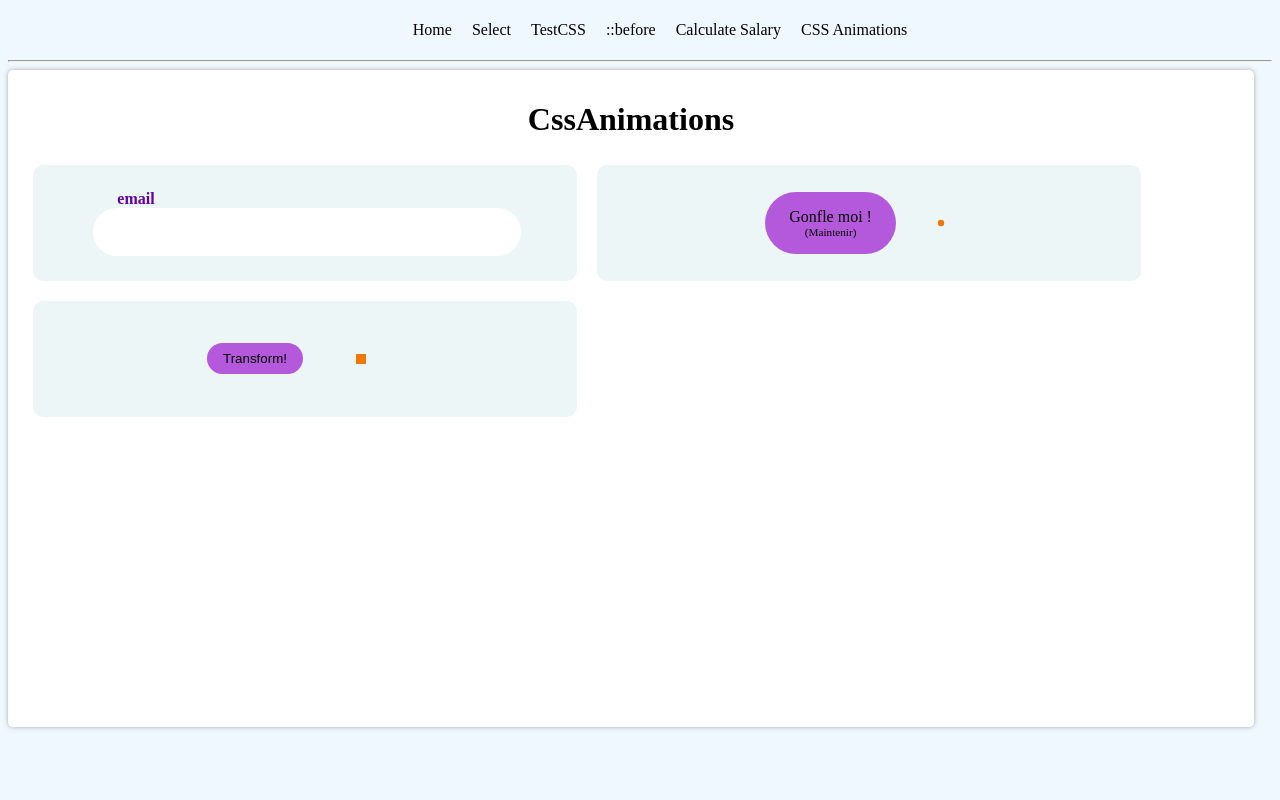
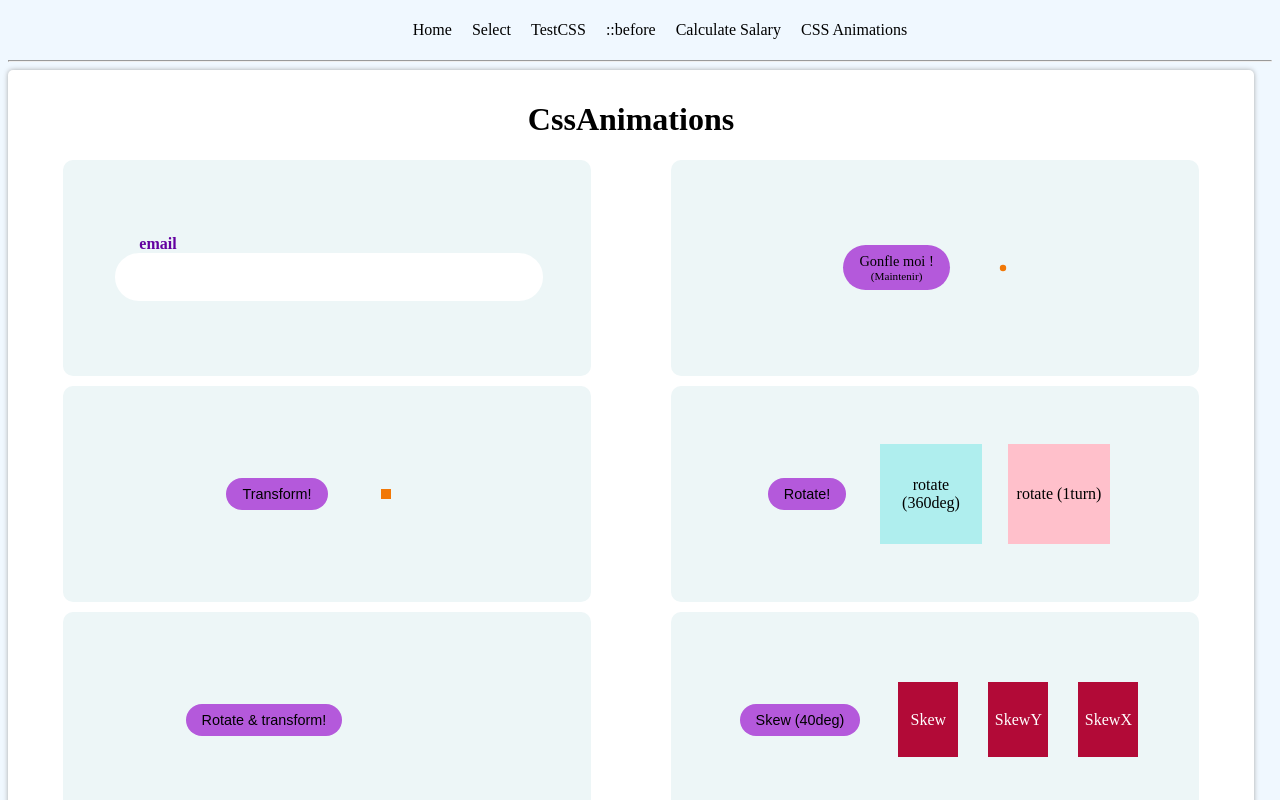
Before and after one commit to bast44trl/vite-training, a React (Vite) app: page /cssAnimations in a window 1280 px wide. Shown: the top 800 px of the page. Built offline with nearby package versions, Linux system fonts and the light colour scheme.

Commit message:
added rotate scale and skew animations

```diff
--- a/src/components/CssAnimations/CssAnimations.tsx
+++ b/src/components/CssAnimations/CssAnimations.tsx
@@ -15,16 +15,41 @@ function CssAnimations() {
         </div>
       </div>
       <div className="container">
-        <div className="btn__blow">
+        <div className="btn blow">
           <span>Gonfle moi !</span>
           <span id="mtn">(Maintenir)</span>
         </div>
         <div className="ball"></div>
       </div>
       <div className="container">
-        <button className="btn__boop">Transform!</button>
+        <button className="btn boop">Transform!</button>
         <div className="box">
           <span>Boop!</span>
+        </div>
+      </div>
+      <div className="container">
+        <button className="btn rot">Rotate!</button>
+        <div className="boxes">
+          <div className="boxes__base boxes--rotDegrees">rotate (360deg)</div>
+          <div className="boxes__base boxes--rotTurns">rotate (1turn)</div>
+        </div>
+      </div>
+      <div className="container">
+        <button className="btn combine">Rotate & transform!</button>
+        <div>
+          <span>Boop!</span>
+        </div>
+      </div>
+      <div className="container">
+        <button className="btn skew">Skew (40deg)</button>
+        <div>
+          <span>Skew</span>
+        </div>
+        <div>
+          <span>SkewY</span>
+        </div>
+        <div>
+          <span>SkewX</span>
         </div>
       </div>
     </div>
--- a/src/components/CssAnimations/cssAnimations.scss
+++ b/src/components/CssAnimations/cssAnimations.scss
@@ -5,6 +5,7 @@
   width: 95vw;
   padding: 10px 15px 300px;
   display: flex;
+  justify-content: space-around;
   flex-wrap: wrap;
 }
 
@@ -22,9 +23,11 @@ $cd-danger: #b20a37;
 .container {
   background-color: rgb(237, 246, 247);
   width: 40vw;
-  height: 100px;
-  padding: 0.5rem 1rem;
-  margin: 10px;
+  min-width: 300px;
+  min-height: 100px;
+  height: 25vh;
+  padding: 0.5rem;
+  margin: 5px;
   border-radius: 10px;
   display: flex;
   flex-wrap: wrap;
@@ -65,14 +68,17 @@ $cd-danger: #b20a37;
 $cd-primary: rgb(180, 89, 219);
 $cd-secondary: rgb(241, 120, 7);
 $ball-size: 4rem;
-
-.btn__blow {
+.btn {
   background: $cd-primary;
-  font-size: 1rem;
+  font-size: 0.9rem;
   cursor: pointer;
-  padding: 1rem 1.5rem;
+  padding: 0.5rem 1rem;
   border-radius: 10rem;
   max-width: 25vw;
+  border: none;
+  margin: 0.5rem;
+}
+.blow {
   &:active + .ball {
     transform: scale(1);
   }
@@ -110,13 +116,7 @@ $ball-size: 4rem;
     transition: transform 280ms ease-out 50ms;
   }
 }
-.btn__boop {
-  background: $cd-primary;
-  cursor: pointer;
-  padding: 0.5rem 1rem;
-  margin: 0.5rem;
-  border-radius: 10rem;
-  border: none;
+.boop {
   &:hover + .box {
     transform: scale(1);
     span {
@@ -124,3 +124,94 @@ $ball-size: 4rem;
     }
   }
 }
+
+.rot {
+  &:hover + .boxes {
+    & > .boxes--rotDegrees {
+      transform: rotate(0deg);
+    }
+    & > .boxes--rotTurns {
+      transform: rotate(0turn);
+    }
+  }
+}
+.boxes {
+  width: 50%;
+  min-width: 250px;
+  display: flex;
+  justify-content: center;
+  & div {
+    height: 100px;
+    width: 100px;
+    text-align: center;
+    padding: 0 5px;
+    margin-left: 10%;
+    display: grid;
+    place-items: center;
+  }
+  &--rotDegrees {
+    background: paleturquoise;
+    transform: rotate(-360deg);
+    transition: transform 500ms ease-in-out;
+  }
+
+  &--rotTurns {
+    background: pink;
+    transform: rotate(-1turn);
+    transition: transform 500ms ease-in-out;
+  }
+}
+.combine + div {
+  background: #b20a37;
+  height: 75px;
+  width: 75px;
+  margin-left: 10%;
+  color: #fff;
+  overflow: hidden;
+  transform: scale(0) rotate(-90deg);
+  transition: all 330ms ease-in-out;
+  display: grid;
+  place-items: center;
+  span {
+    transform: translateY(250%);
+    transition: all 280ms ease-out 50ms;
+  }
+}
+.combine {
+  &:hover + div {
+    transform: scale(1) rotate(0deg);
+    & span {
+      transform: translateY(0);
+    }
+  }
+}
+.skew ~ div {
+  height: 75px;
+  width: 60px;
+  background: #b20a37;
+  margin-left: 30px;
+  text-align: center;
+  overflow: hidden;
+  transition: all 0.5s ease-in-out;
+  display: grid;
+  place-items: center;
+  span {
+    color: #fff;
+  }
+}
+.skew {
+  &:hover {
+    ~ div:nth-child(2) {
+      transform: skew(40deg, 40deg);
+      transition: all 0.5s ease-in-out;
+    }
+    ~ div:nth-child(3) {
+      transform: skewY(40deg);
+      transition: all 0.5s ease-in-out;
+    }
+    ~ div:nth-child(4) {
+      transform: skewX(40deg);
+      transition: all 0.5s ease-in-out;
+    }
+  }
+}
```
